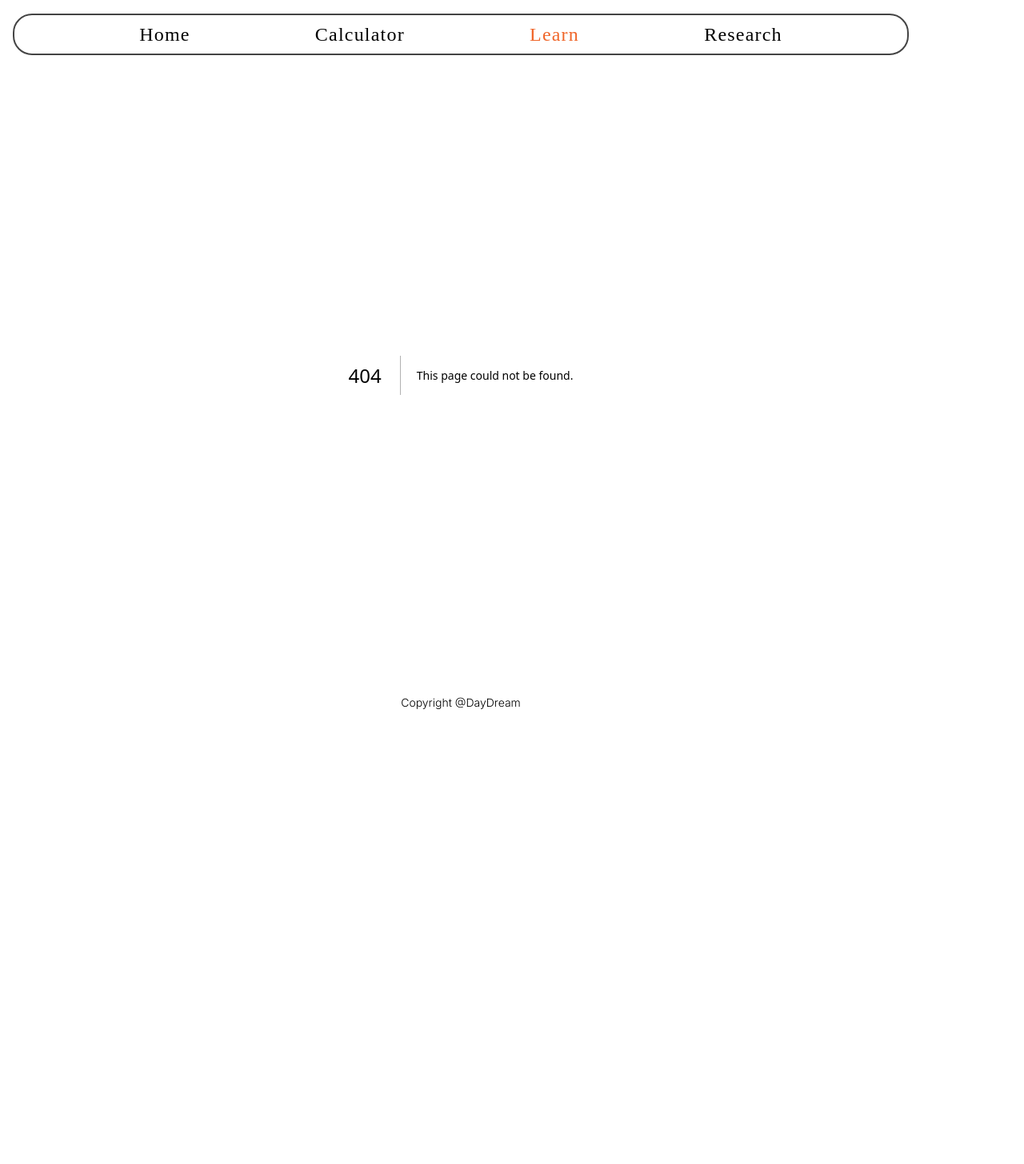
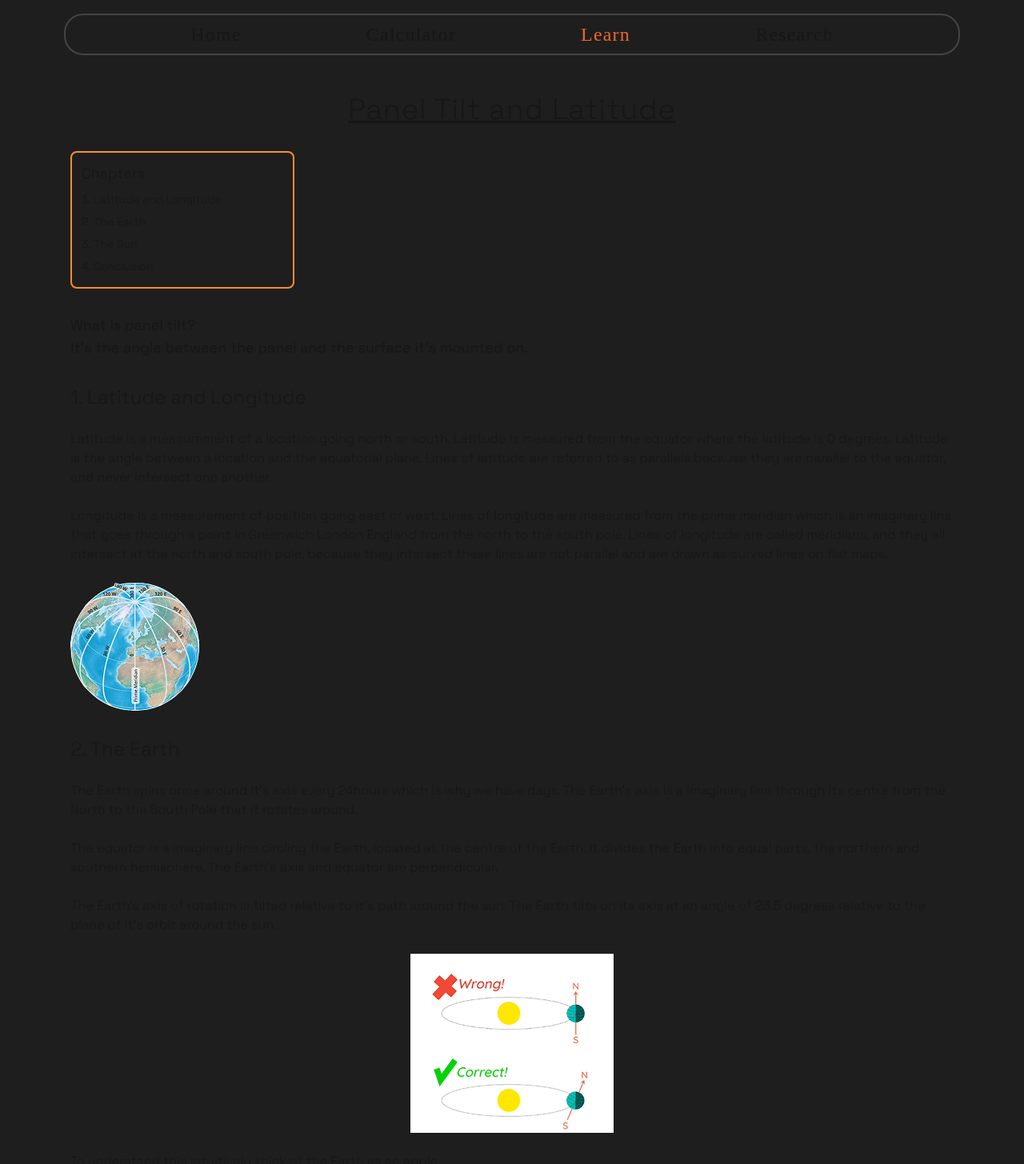
Before and after one commit to TLFSherv/solartriangle, a Next.js app: page /learn/topics/panel-tilt in a window 1280 px wide. Before the commit this address had no page. Shown: the part 72-1528 px from the top of the page at 80% size. Before the commit the page ends 969 px from the top, so only its background shows below. Built offline with nearby package versions, Linux system fonts and the light colour scheme; a web font is replaced by a local one.

Commit message:
create panel tilt page, add images

```diff
--- /dev/null
+++ b/app/learn/components/ChapterCard.tsx
@@ -0,0 +1,15 @@
+import React from "react"
+export default function ChapterCard({ topicChapters }: { topicChapters: string[] }) {
+    return (
+        <div className="w-[280px] border-2 rounded-lg border-[#FF8D28] p-3 space-y-1">
+            <h3 className="text-lg">Chapters</h3>
+            <ol className="text-sm/7 list-decimal list-inside">
+                {
+                    topicChapters.map((chapter, i) => {
+                        return <li key={i}>{chapter}</li>
+                    })
+                }
+            </ol>
+        </div>
+    )
+}
--- /dev/null
+++ b/app/learn/components/TopicCard.tsx
@@ -0,0 +1,20 @@
+"use client"
+import React, { useState } from "react";
+
+export default function TopicCard({ children, title }: { children: React.ReactNode, title: string }) {
+    const [isActive, setIsActive] = useState(false);
+    return (
+        <div className="border-2 border-[#FF8D28] rounded-lg font-[space_grotesk] font-light">
+            <div className="p-4 cursor-pointer">
+                <h2 className="text-lg pb-1" onClick={() => setIsActive(!isActive)}>
+                    <span className="pr-2">{isActive ? "-" : "+"}</span>
+                    {title}
+                </h2>
+            </div>
+            {isActive && <div className="bg-[#D9D9D9] text-black text-sm list-decimal list-inside space-y-6 p-4 rounded-b-md">
+                {children}
+            </div>
+            }
+        </div>
+    )
+}
--- /dev/null
+++ b/app/learn/page.tsx
@@ -0,0 +1,37 @@
+import Link from "next/link";
+import TopicCard from "./components/TopicCard";
+
+export default function Learn() {
+    return (
+        <div className="m-6 mt-18 space-y-16">
+            <div className="space-y-8 font-[Space_Grotesk] text-center mx-8">
+                <h1 className="text-5xl md:text-6xl tracking-wide bg-linear-[60deg,#E420B3,#FF2D55,#F0662A,#F2C521] bg-clip-text text-transparent">
+                    Learn
+                </h1>
+                <p className="font-light text-lg/7">
+                    This is a distillation of the notes I’ve made during my journey to learn about solar panels.
+                    I hope the way I’ve organised and explained the content helps you understand this fascinating topic like it did for me.
+                    Welcome
+                </p>
+            </div>
+            <div className="space-y-4">
+                <TopicCard title={"Panel Tilt"}>
+                    <h3>What you will learn</h3>
+                    <p>
+                        You'll learn why the recommended tilt for most solar panels
+                        is the same as the latitude of the location of the panels.
+                    </p>
+                    <Link href={"/learn/topics/panel-tilt"}>Learn more</Link>
+                </TopicCard>
+                <TopicCard title={"Azimuth"}>
+                    <h3>What you will learn</h3>
+                    <p>
+                        What azimuth is, and how to use Principal Component Analysis
+                        to find the azimuth of a polygon.
+                    </p>
+                    <Link href={"/learn/topics/azimuth"}>Learn more</Link>
+                </TopicCard>
+            </div>
+        </div>
+    )
+}
--- /dev/null
+++ b/app/learn/topics/panel-tilt/page.tsx
@@ -0,0 +1,66 @@
+import ChapterCard from "../../components/ChapterCard"
+import Image from "next/image"
+import earthLng from "../../../../public/EarthLng.png"
+import earthTilt from "../../../../public/earthTilt.png"
+
+export default function PanelTilt() {
+    const chapters = ['Latitude and Longitude',
+        'The Earth',
+        'The Sun',
+        'Conclusion',]
+    return (
+        <div className="mt-12 space-y-8 mx-6 font-[Space_Grotesk] font-light">
+            <h1 className="text-4xl text-center tracking-wide underline">
+                Panel Tilt and Latitude
+            </h1>
+            <ChapterCard topicChapters={chapters} />
+            <article className="font-normal text-lg">
+                <h4>What is panel tilt?</h4>
+                <p>
+                    It’s the angle between the panel and the surface it’s mounted on.
+                </p>
+            </article>
+            <section className="space-y-6">
+                <h2 className="text-2xl">
+                    1. Latitude and Longitude
+                </h2>
+                <p>
+                    Latitude is a measurement of a location going north or south.
+                    Latitude is measured from the equator where the latitude is 0 degrees. Latitude is the angle between a location and the equatorial plane.
+                    Lines of latitude are referred to as parallels because they are parallel to the equator, and never intersect one another.
+                </p>
+                <p>
+                    Longitude is a measurement of position going east or west.
+                    Lines of longitude are measured from the prime meridian which is an imaginary line that goes through a point in Greenwich London England from the north to the south pole.
+                    Lines of longitude are called meridians, and they all intersect at the north and south pole, because they intersect these lines are not parallel and are drawn as curved lines on flat maps.
+                </p>
+                <Image src={earthLng} alt={"Lines of longitude on Earth"} />
+            </section>
+            <section className="space-y-6">
+                <h2 className="text-2xl">
+                    2. The Earth
+                </h2>
+                <p>
+                    The Earth spins once around it’s axis every 24hours which is why we have days.
+                    The Earth’s axis is a imaginary line through its centre from the North to the South Pole that it rotates around.
+                </p>
+                <p>
+                    The equator is a imaginary line circling the Earth, located at the centre of the Earth.
+                    It divides the Earth into equal parts, the northern and southern hemisphere.
+                    The Earth’s axis and equator are perpendicular.
+                </p>
+                <p>
+                    The Earth’s axis of rotation is tilted relative to it’s path around the sun.
+                    The Earth tilts on its axis at an angle of 23.5 degrees relative to the plane of it’s orbit around the sun.
+                </p>
+                <div className="flex justify-center">
+                    <Image src={earthTilt} alt={"Earth's tilt relative to path around sun"} />
+                </div>
+                <p>
+                    To understand this intuitively think of the Earth as an apple.
+                </p>
+
+            </section>
+        </div>
+    )
+}
```
Also changed, not shown: public/EarthLng.png (added), public/earthTilt.png (added).
